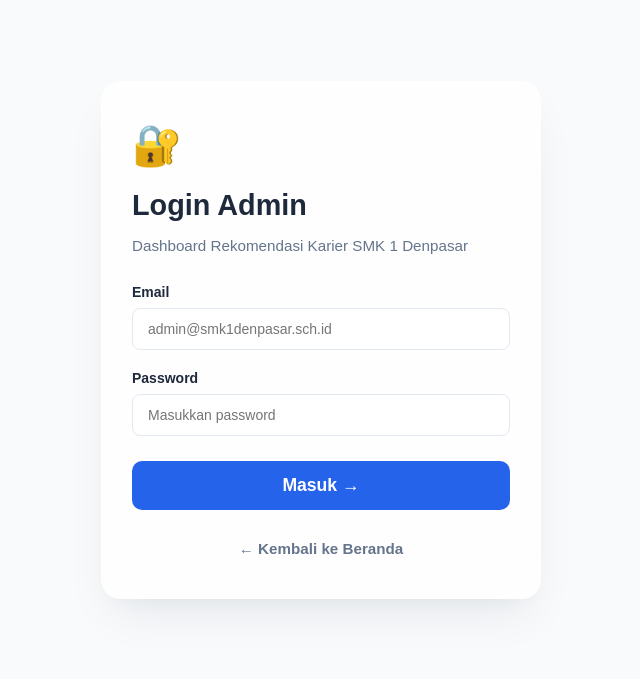
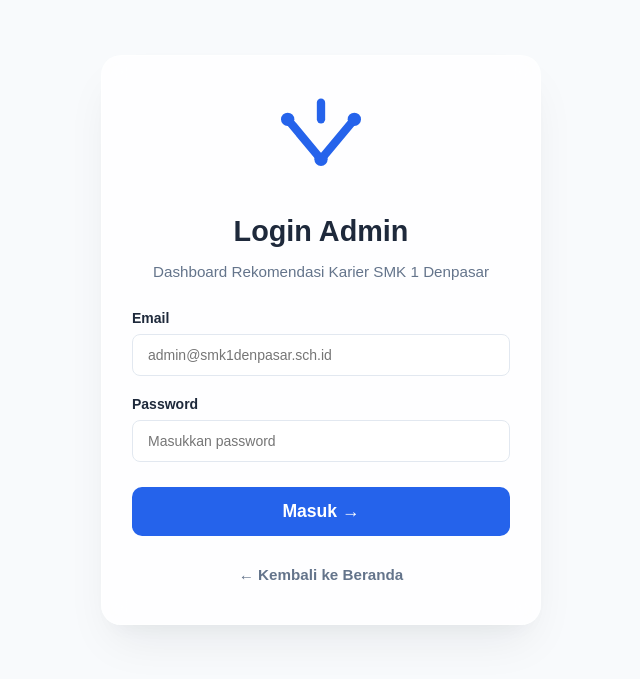
Before and after one commit to Automatum2/VeyKu, a Flask app: page /admin/login in a window 1280 px wide. Shown: the part 94-773 px from the top of the page, without its empty margins (319-959 px from the left). Run offline with Flask 3, Linux system fonts and the light colour scheme.

Commit message:
Desain di perbarui di bagian login, dan landing serta nis diberi batas digit

```diff
--- a/static/css/survey.css
+++ b/static/css/survey.css
@@ -1262,3 +1262,68 @@
         font-size: 1.4rem !important;
     }
 }
+
+/* LOGIN PAGE STYLES (login.html) */
+.login-wrapper {
+    min-height: 80vh;
+    display: flex;
+    align-items: center;
+    justify-content: center;
+    padding: 20px;
+}
+
+.login-card {
+    width: 100%;
+    max-width: 440px;
+    padding: 40px 30px;
+    border-radius: 20px;
+    box-sizing: border-box;
+}
+
+.login-header {
+    text-align: center;
+    margin-bottom: 30px;
+}
+
+.login-logo {
+    width: 80px; /* Sesuaikan ukuran logo */
+    height: auto;
+    margin-bottom: 15px;
+}
+
+.login-title {
+    font-size: 1.8rem;
+    margin-bottom: 8px;
+    text-align: center;
+}
+
+.login-subtitle {
+    font-size: 0.95rem;
+    margin-bottom: 0;
+    text-align: center;
+}
+
+.form-label-bold {
+    display: block;
+    margin-bottom: 8px;
+    font-weight: 600;
+}
+
+.input-full {
+    width: 100%;
+    box-sizing: border-box;
+    padding: 12px 15px;
+}
+
+.btn-login {
+    width: 100%;
+    padding: 14px;
+    font-size: 1.1rem;
+    border-radius: 10px;
+    cursor: pointer;
+}
+
+.footer-link {
+    margin-top: 30px;
+    text-align: center;
+}
--- a/templates/auth/login.html
+++ b/templates/auth/login.html
@@ -2,32 +2,35 @@
 {% block title %}Login Admin{% endblock %}
 
 {% block content %}
-<div class="form-page" style="min-height: 80vh; display: flex; align-items: center; justify-content: center; padding: 20px;">
-    <div class="glass-card form-card fade-in-up" style="width: 100%; max-width: 440px; padding: 40px 30px; border-radius: 20px; box-sizing: border-box;">
-        <div class="text-center" style="margin-bottom: 30px;">
-            <div style="font-size: 2.5rem; margin-bottom: 15px;">🔐</div>
-            <h1 style="font-size: 1.8rem; margin-bottom: 8px;">Login Admin</h1>
-            <p class="text-muted" style="font-size: 0.95rem; margin-bottom: 0;">Dashboard Rekomendasi Karier SMK 1 Denpasar</p>
+<div class="login-wrapper">
+    <div class="glass-card form-card fade-in-up login-card">
+        <div class="login-header">
+            <img src="{{ url_for('static', filename='foto/logo.svg') }}" alt="Logo Veyku" class="login-logo">
+
+            <h1 class="login-title">Login Admin</h1>
+            <p class="text-muted login-subtitle">Dashboard Rekomendasi Karier SMK 1 Denpasar</p>
         </div>
 
         <form method="POST" action="{{ url_for('auth.login') }}">
             <div class="form-group" style="margin-bottom: 20px;">
-                <label class="form-label" for="email" style="display: block; margin-bottom: 8px; font-weight: 600;">Email</label>
-                <input type="email" class="form-input" id="email" name="email"
-                       placeholder="admin@smk1denpasar.sch.id" required style="width: 100%; box-sizing: border-box; padding: 12px 15px;">
+                <label class="form-label-bold" for="email">Email</label>
+                <input type="email" class="form-input input-full" id="email" name="email"
+                       placeholder="admin@smk1denpasar.sch.id" required>
             </div>
             <div class="form-group" style="margin-bottom: 25px;">
-                <label class="form-label" for="password" style="display: block; margin-bottom: 8px; font-weight: 600;">Password</label>
-                <input type="password" class="form-input" id="password" name="password"
-                       placeholder="Masukkan password" required style="width: 100%; box-sizing: border-box; padding: 12px 15px;">
+                <label class="form-label-bold" for="password">Password</label>
+                <input type="password" class="form-input input-full" id="password" name="password"
+                       placeholder="Masukkan password" required>
             </div>
-            <button type="submit" class="btn btn-primary btn-lg" style="width: 100%; padding: 14px; font-size: 1.1rem; border-radius: 10px;">
+            <button type="submit" class="btn btn-primary btn-lg btn-login">
                 Masuk →
             </button>
         </form>
 
-        <div style="margin-top: 30px; text-align: center;">
-            <a href="{{ url_for('survey.landing') }}" style="color: var(--text-muted); text-decoration: none; font-weight: 600; font-size: 0.95rem;">← Kembali ke Beranda</a>
+        <div class="footer-link">
+            <a href="{{ url_for('survey.landing') }}" class="text-muted" style="text-decoration: none; font-weight: 600; font-size: 0.95rem;">
+                ← Kembali ke Beranda
+            </a>
         </div>
     </div>
 </div>
```
Also changed, not shown: templates/survey/data_diri.html (+13 -4 lines), templates/survey/landing.html (+20 -2 lines), config.py (line endings or trailing spaces), static/foto/cewe pajangan.png (added).
